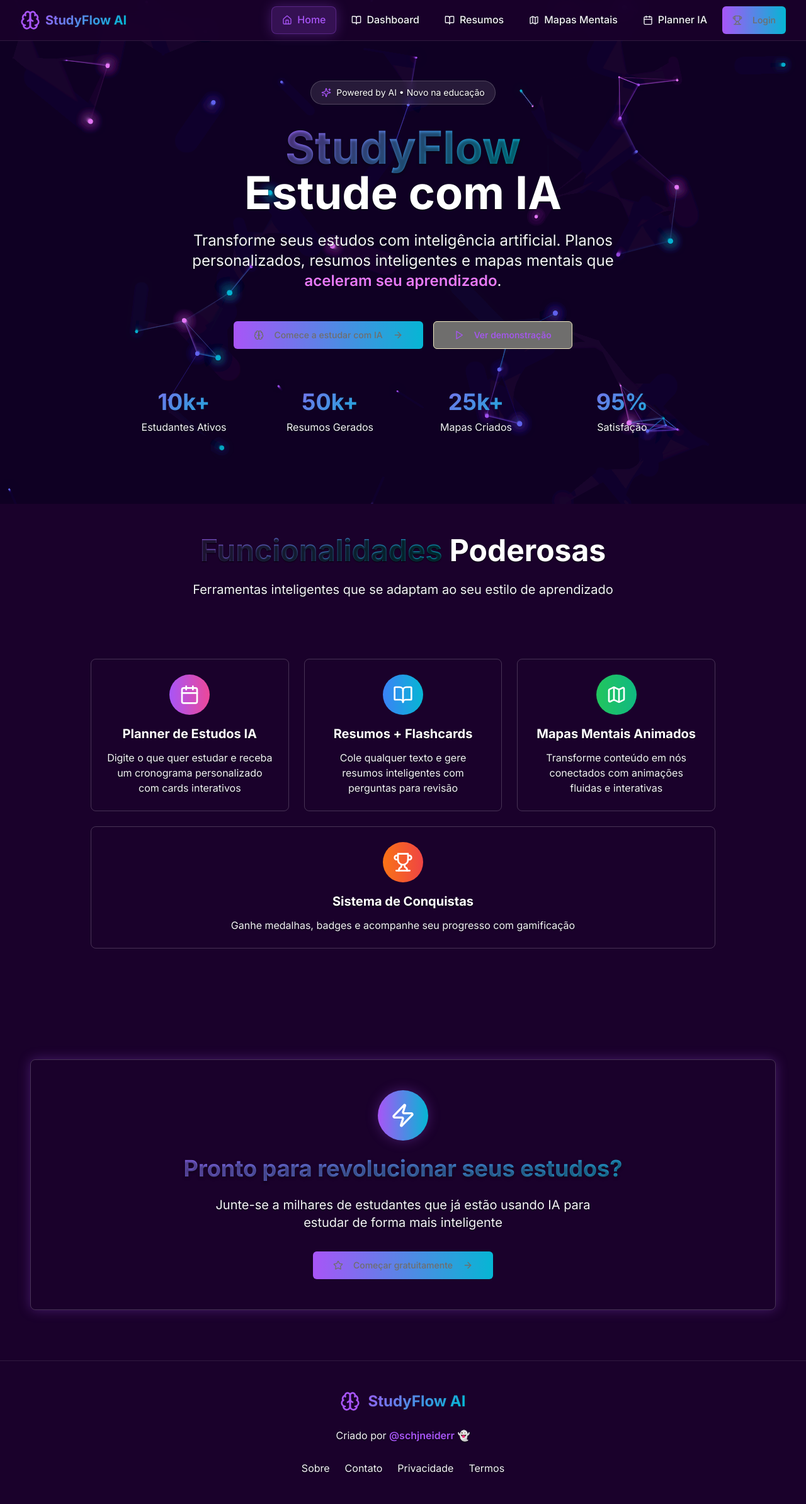
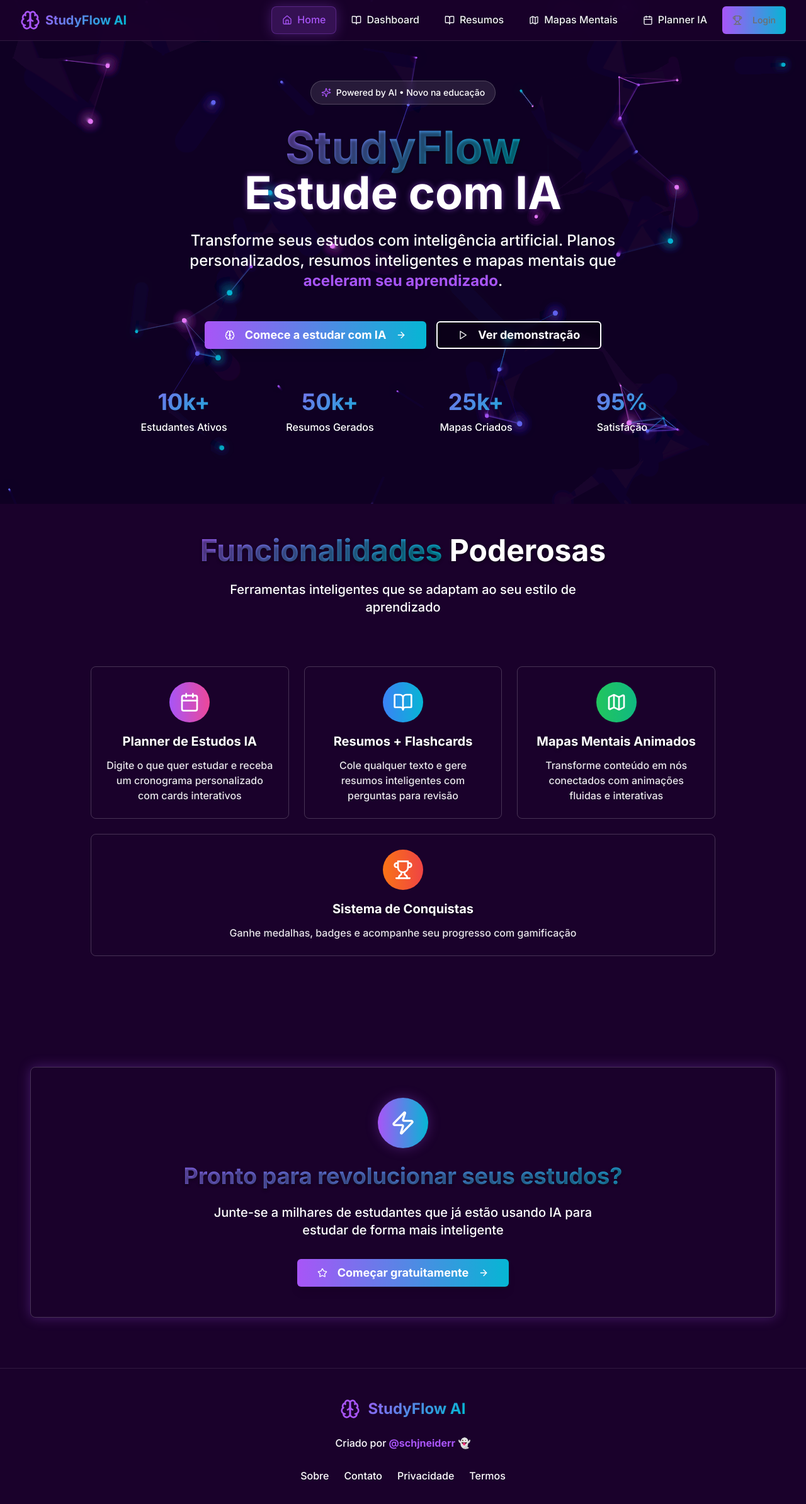
Before and after one commit to gmendes7/studyflow-phantom-ai, a React (Vite) app: page / in a window 1280 px wide. Shown: the top 2388 px of the page at 63% size. Built offline with nearby package versions, Linux system fonts and the light colour scheme.

Commit message:
Fix: Improve readability of buttons and login
Improve font and contrast for "Comece a estudar com IA" and "Ver demonstração" buttons, and login elements.

```diff
--- a/src/pages/Index.tsx
+++ b/src/pages/Index.tsx
@@ -67,26 +67,26 @@ const Index = () => {
           <div className="container mx-auto text-center">
             <div className="inline-flex items-center px-4 py-2 rounded-full bg-white/10 backdrop-blur-sm border border-white/20 mb-8 animate-float">
               <Sparkles className="h-4 w-4 text-studyflow-neon mr-2" aria-hidden="true" />
-              <span className="text-sm text-high-contrast">Powered by AI • Novo na educação</span>
+              <span className="text-sm text-white font-medium">Powered by AI • Novo na educação</span>
             </div>
 
             <h1 className="text-4xl sm:text-5xl md:text-7xl font-bold mb-6 leading-tight">
               <span className="gradient-text">StudyFlow</span>
               <br />
-              <span className="text-glow text-high-contrast">Estude com IA</span>
+              <span className="text-glow text-white">Estude com IA</span>
             </h1>
 
-            <p className="text-lg sm:text-xl md:text-2xl text-medium-contrast mb-12 max-w-3xl mx-auto leading-relaxed mobile-optimized">
+            <p className="text-lg sm:text-xl md:text-2xl text-white mb-12 max-w-3xl mx-auto leading-relaxed mobile-optimized font-medium">
               Transforme seus estudos com inteligência artificial.
               Planos personalizados, resumos inteligentes e mapas mentais que
-              <span className="text-studyflow-ghost font-semibold"> aceleram seu aprendizado</span>.
+              <span className="text-studyflow-neon font-bold"> aceleram seu aprendizado</span>.
             </p>
 
             <div className="flex flex-col sm:flex-row gap-4 justify-center items-center mb-16 w-full max-w-screen-lg mx-auto px-4">
               <Link to={user ? "/dashboard" : "/auth"} className="w-full sm:w-auto">
                 <Button
                   size="lg"
-                  className="btn-primary interactive-element w-full sm:w-auto cursor-pointer hover:opacity-90 focus:outline-2 focus:outline-studyflow-neon"
+                  className="bg-gradient-to-r from-studyflow-neon to-studyflow-cyan hover:opacity-90 text-white font-bold text-lg px-8 py-4 w-full sm:w-auto cursor-pointer shadow-lg hover:shadow-xl transition-all duration-200"
                   aria-label="Começar a usar o StudyFlow AI"
                 >
                   <Brain className="h-5 w-5 mr-2" aria-hidden="true" />
@@ -99,7 +99,7 @@ const Index = () => {
                 variant="outline"
                 size="lg"
                 onClick={handleDemoClick}
-                className="btn-secondary interactive-element w-full sm:w-auto cursor-pointer hover:opacity-90 focus:outline-2 focus:outline-studyflow-neon"
+                className="border-2 border-white bg-black/30 backdrop-blur-sm text-white hover:bg-white hover:text-black font-bold text-lg px-8 py-4 w-full sm:w-auto cursor-pointer transition-all duration-200"
                 aria-label="Ver demonstração do StudyFlow AI"
               >
                 <Play className="h-5 w-5 mr-2" aria-hidden="true" />
@@ -114,7 +114,7 @@ const Index = () => {
                   <div className="text-2xl sm:text-3xl md:text-4xl font-bold gradient-text mb-2">
                     {stat.number}
                   </div>
-                  <div className="text-medium-contrast group-hover:text-high-contrast transition-colors text-sm sm:text-base">
+                  <div className="text-white font-medium group-hover:text-studyflow-neon transition-colors text-sm sm:text-base">
                     {stat.label}
                   </div>
                 </div>
@@ -129,10 +129,10 @@ const Index = () => {
           <section className="py-20 px-4" role="region" aria-labelledby="features-heading">
             <div className="container mx-auto">
               <div className="text-center mb-16">
-                <h2 id="features-heading" className="text-3xl sm:text-4xl md:text-5xl font-bold mb-6 text-high-contrast">
+                <h2 id="features-heading" className="text-3xl sm:text-4xl md:text-5xl font-bold mb-6 text-white">
                   <span className="gradient-text">Funcionalidades</span> Poderosas
                 </h2>
-                <p className="text-lg sm:text-xl text-medium-contrast max-w-2xl mx-auto mobile-optimized">
+                <p className="text-lg sm:text-xl text-white max-w-2xl mx-auto mobile-optimized font-medium">
                   Ferramentas inteligentes que se adaptam ao seu estilo de aprendizado
                 </p>
               </div>
@@ -151,10 +151,10 @@ const Index = () => {
                       <div className={`w-16 h-16 mx-auto rounded-full bg-gradient-to-r ${feature.color} flex items-center justify-center mb-4 group-hover:scale-110 transition-transform duration-300`}>
                         <Icon className="h-8 w-8 text-white" aria-hidden="true" />
                       </div>
-                      <h3 className="text-lg sm:text-xl font-bold text-high-contrast group-hover:text-studyflow-neon transition-colors mb-3">
+                      <h3 className="text-lg sm:text-xl font-bold text-white group-hover:text-studyflow-neon transition-colors mb-3">
                         {feature.title}
                       </h3>
-                      <p className="text-medium-contrast leading-relaxed text-sm sm:text-base">
+                      <p className="text-white/90 leading-relaxed text-sm sm:text-base font-medium">
                         {feature.description}
                       </p>
                     </div>
@@ -178,14 +178,14 @@ const Index = () => {
                   Pronto para revolucionar seus estudos?
                 </h3>
 
-                <p className="text-lg sm:text-xl text-medium-contrast mb-8 max-w-2xl mx-auto mobile-optimized">
+                <p className="text-lg sm:text-xl text-white mb-8 max-w-2xl mx-auto mobile-optimized font-medium">
                   Junte-se a milhares de estudantes que já estão usando IA para estudar de forma mais inteligente
                 </p>
 
                 <Link to={user ? "/dashboard" : "/auth"} className="w-full sm:w-auto inline-block">
                   <Button
                     size="lg"
-                    className="btn-primary interactive-element w-full sm:w-auto cursor-pointer hover:opacity-90 focus:outline-2 focus:outline-studyflow-neon"
+                    className="bg-gradient-to-r from-studyflow-neon to-studyflow-cyan hover:opacity-90 text-white font-bold text-lg px-8 py-4 w-full sm:w-auto cursor-pointer shadow-lg hover:shadow-xl transition-all duration-200"
                     aria-label="Começar a usar gratuitamente"
                   >
                     <Star className="h-5 w-5 mr-2" aria-hidden="true" />
@@ -206,11 +206,11 @@ const Index = () => {
               <span className="text-2xl font-bold gradient-text">StudyFlow AI</span>
             </div>
 
-            <p className="text-medium-contrast mb-4">
-              Criado por <span className="text-studyflow-neon font-semibold">@schjneiderr</span> 👻
+            <p className="text-white font-medium mb-4">
+              Criado por <span className="text-studyflow-neon font-bold">@schjneiderr</span> 👻
             </p>
 
-            <nav className="flex flex-wrap justify-center gap-4 sm:gap-6 text-medium-contrast" aria-label="Links do rodapé">
+            <nav className="flex flex-wrap justify-center gap-4 sm:gap-6 text-white font-medium" aria-label="Links do rodapé">
               <a
                 href="#"
                 className="hover:text-studyflow-neon transition-colors interactive-element focus-visible:text-studyflow-neon cursor-pointer min-h-[44px] flex items-center"
@@ -252,7 +252,7 @@ const Index = () => {
               <Play className="h-6 w-6 mr-2 text-studyflow-neon" />
               Demonstração StudyFlow AI
             </DialogTitle>
-            <DialogDescription className="text-medium-contrast">
+            <DialogDescription className="text-white font-medium">
               Veja como nossa IA pode revolucionar seus estudos
             </DialogDescription>
           </DialogHeader>
@@ -265,18 +265,18 @@ const Index = () => {
                     <div className={`w-10 h-10 rounded-full bg-gradient-to-r ${feature.color} flex items-center justify-center mb-2`}>
                       <Icon className="h-5 w-5 text-white" />
                     </div>
-                    <h4 className="font-semibold text-high-contrast mb-1 text-sm">{feature.title}</h4>
-                    <p className="text-xs text-medium-contrast">{feature.description}</p>
+                    <h4 className="font-bold text-white mb-1 text-sm">{feature.title}</h4>
+                    <p className="text-xs text-white/80 font-medium">{feature.description}</p>
                   </div>
                 );
               })}
             </div>
             <div className="text-center">
-              <p className="text-medium-contrast mb-4">
+              <p className="text-white font-medium mb-4">
                 🚀 Demonstração completa em breve! Cadastre-se para ser notificado.
               </p>
               <Link to="/auth">
-                <Button className="btn-primary w-full sm:w-auto" onClick={() => setIsDemoOpen(false)}>
+                <Button className="bg-gradient-to-r from-studyflow-neon to-studyflow-cyan hover:opacity-90 text-white font-bold w-full sm:w-auto" onClick={() => setIsDemoOpen(false)}>
                   Cadastrar-se Agora
                 </Button>
               </Link>
```
